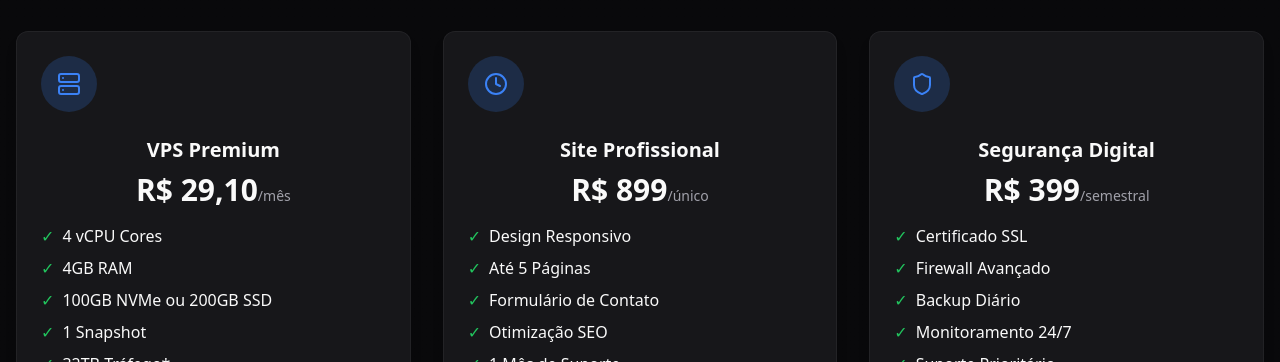
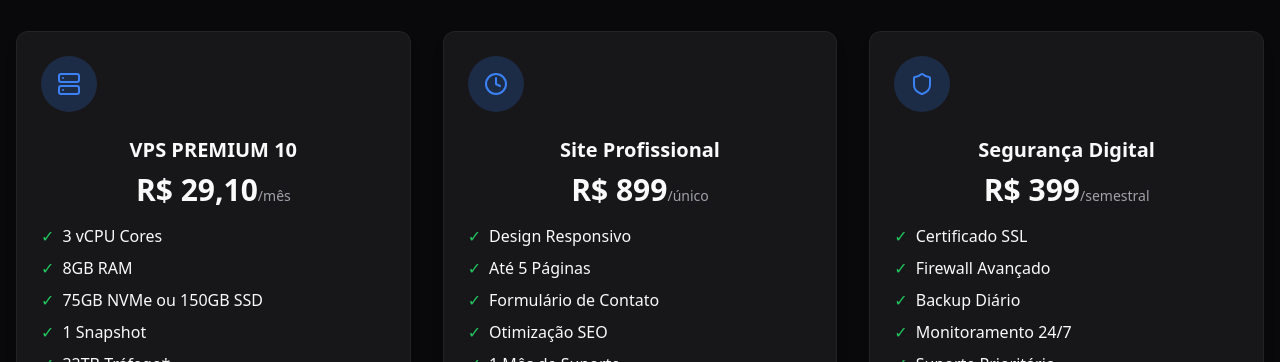
Before and after one commit to rafacpti23/ramel-site, a React (Vite) app: page / in a window 1280 px wide. Shown: the part 3280-3642 px from the top of the page. Built offline with nearby package versions, Linux system fonts and the light colour scheme; no server answers; the database is empty.

Commit message:
Update VPS Premium promotion details
Update the VPS Premium promotion details in `PromotionSection.tsx` to reflect the new specifications.

```diff
--- a/src/components/PromotionSection.tsx
+++ b/src/components/PromotionSection.tsx
@@ -8,9 +8,9 @@ const PromotionSection = () => {
   const { webhookContactForm } = useSystemConfig();
 
   const vpsFeatures = [
-    { text: "4 vCPU Cores" },
-    { text: "4GB RAM" },
-    { text: "100GB NVMe ou 200GB SSD" },
+    { text: "3 vCPU Cores" },
+    { text: "8GB RAM" },
+    { text: "75GB NVMe ou 150GB SSD" },
     { text: "1 Snapshot" },
     { text: "32TB Tráfego*" },
     { text: "Entrada Ilimitada" }
@@ -48,7 +48,7 @@ const PromotionSection = () => {
           <div className="grid md:grid-cols-3 gap-8">
             <PromoCard
               icon={Server}
-              title="VPS Premium"
+              title="VPS PREMIUM 10"
               price="R$ 29,10"
               period="/mês"
               features={vpsFeatures}
--- a/src/integrations/supabase/types.ts
+++ b/src/integrations/supabase/types.ts
@@ -322,7 +322,15 @@ export type Database = {
           updated_at?: string
           user_id?: string
         }
-        Relationships: []
+        Relationships: [
+          {
+            foreignKeyName: "fk_support_tickets_user_id"
+            columns: ["user_id"]
+            isOneToOne: false
+            referencedRelation: "profiles"
+            referencedColumns: ["id"]
+          },
+        ]
       }
       system_config: {
         Row: {
```
